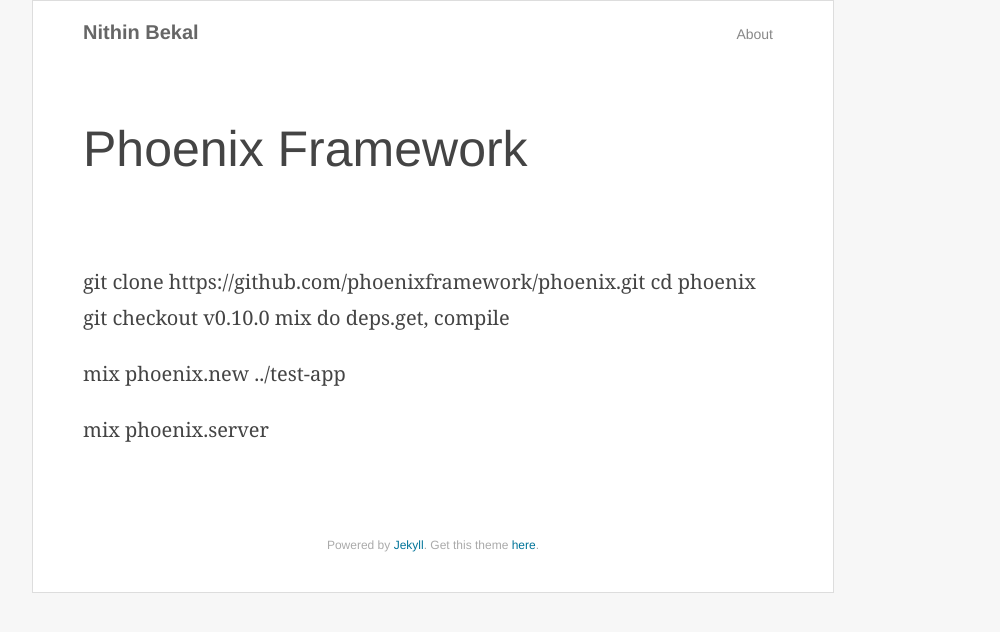
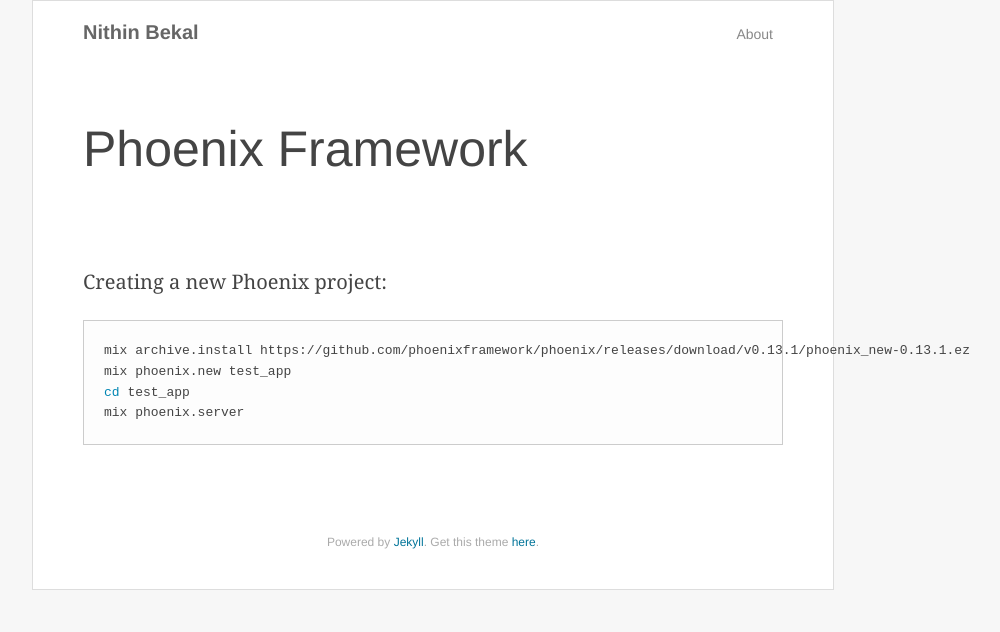
Before and after one commit to nithinbekal/nithinbekal.github.io, a Jekyll site: the page built from notes/phoenix.md, in a window 1280 px wide. Shown: the top 632 px of the page, without its empty margins (207-1207 px from the left). Built offline with Jekyll 4.4.1, drawn with Linux system fonts in a browser that asks for light colours.

Commit message:
Update phoenix notes

```diff
--- a/notes/phoenix.md
+++ b/notes/phoenix.md
@@ -3,11 +3,11 @@
 title: "Phoenix Framework"
 ---
 
-git clone https://github.com/phoenixframework/phoenix.git
-cd phoenix
-git checkout v0.10.0
-mix do deps.get, compile
+Creating a new Phoenix project:
 
-mix phoenix.new ../test-app
-
+{% highlight bash %}
+mix archive.install https://github.com/phoenixframework/phoenix/releases/download/v0.13.1/phoenix_new-0.13.1.ez
+mix phoenix.new test_app
+cd test_app
 mix phoenix.server
+{% endhighlight %}
```
